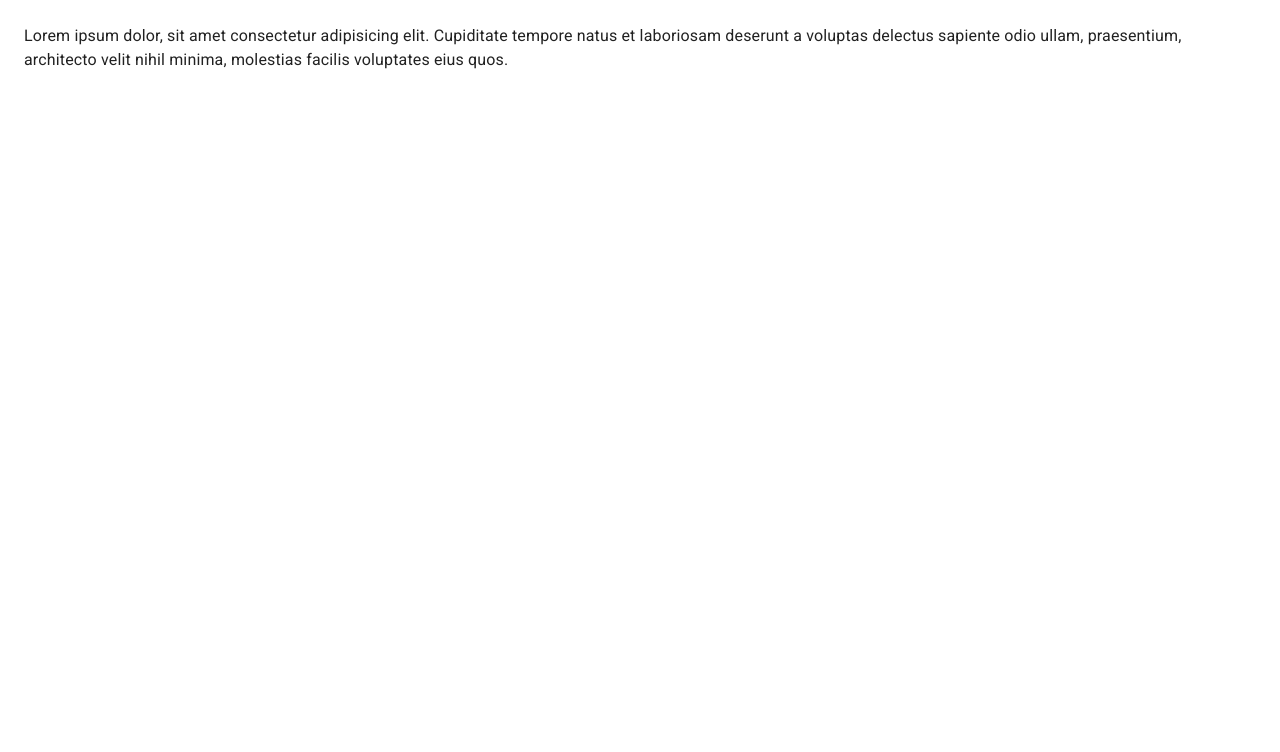
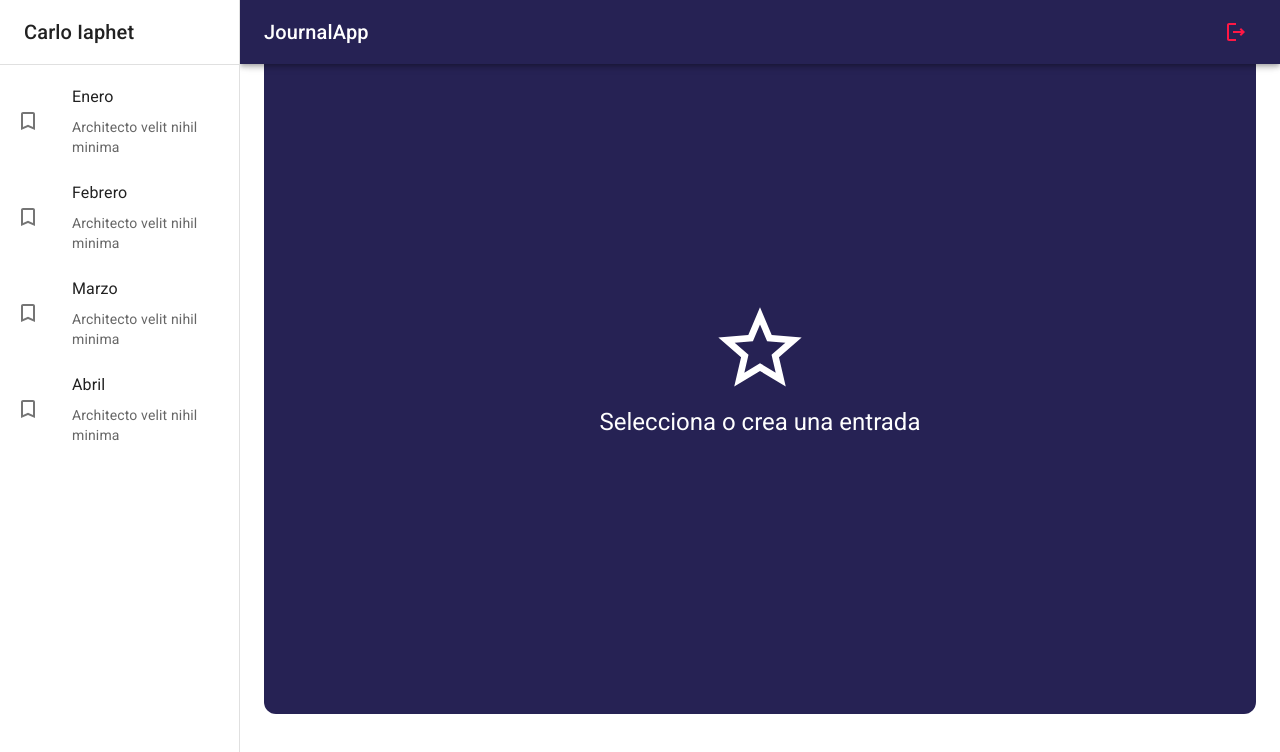
Before and after one commit to Werewolf1200/journal-app, a React (Vite) app: page / in a window 1280 px wide. Shown: the top 752 px of the page. Built offline with nearby package versions, Linux system fonts and the light colour scheme.

Commit message:
NavBar, SideBar y NothingSelectedView

```diff
--- /dev/null
+++ b/src/journal/components/NavBar.jsx
@@ -0,0 +1,33 @@
+import { LogoutOutlined, MenuOutlined } from "@mui/icons-material"
+import { AppBar, Grid, IconButton, Toolbar, Typography } from "@mui/material"
+
+
+export const NavBar = ({ drawerWidth = 240 }) => {
+    return (
+        <AppBar
+            position="fixed"
+            sx={{
+                width: { sm: `calc(100% - ${drawerWidth}px)` },
+                ml: { sm: `${ drawerWidth }px`}
+            }}
+        >
+            <Toolbar>
+                <IconButton
+                    color="inherit"
+                    edge="start"
+                    sx={{ mr: 2, display: { sm: 'none' } }}
+                >
+                    <MenuOutlined />
+                </IconButton>
+
+                <Grid container direction='row' justifyContent='space-between' alignItems='center'>
+                    <Typography variant="h6" noWrap component='div'>JournalApp</Typography>
+
+                    <IconButton color='error'>
+                        <LogoutOutlined />
+                    </IconButton>
+                </Grid>
+            </Toolbar>
+        </AppBar>
+  )
+}
--- /dev/null
+++ b/src/journal/components/SideBar.jsx
@@ -0,0 +1,49 @@
+import { TurnedInNot } from "@mui/icons-material"
+import { Box, Divider, Drawer, Grid, IconButton, List, ListItem, ListItemButton, ListItemIcon, ListItemText, Toolbar, Typography } from "@mui/material"
+
+export const SideBar = ({ drawerWidth = 240 }) => {
+    return (
+        <Box
+            component='nav'
+            sx={{ width: { sm: drawerWidth }, flexShrink: { sm: 0 } }}
+        >
+            <Drawer
+                variant="permanent"
+                open
+                sx={{
+                    display: { xs: 'block' },
+                    '& .MuiDrawer-paper': { boxSizing: 'border-box', width: drawerWidth }
+                }}
+            >
+                <Toolbar>
+                    <Typography variant="h6" noWrap component='div'>
+                        Carlo Iaphet
+                    </Typography>
+                </Toolbar>
+
+                <Divider />
+
+                <List>
+                    {
+                        ['Enero', 'Febrero', 'Marzo', 'Abril'].map(text => (
+                            <ListItem key={text} disablePadding>
+                                <ListItemButton>
+                                    <ListItemIcon>
+                                        <TurnedInNot />
+                                    </ListItemIcon>
+                                    <Grid container>
+                                        <ListItemText primary={ text } />
+                                        <ListItemText secondary={ 'Architecto velit nihil minima' } />
+
+                                    </Grid>
+                                </ListItemButton>
+
+                            </ListItem>
+                        ))
+                    }
+                </List>
+            </Drawer>
+
+        </Box>
+  )
+}
--- a/src/journal/layout/JournalLayout.jsx
+++ b/src/journal/layout/JournalLayout.jsx
@@ -1,13 +1,22 @@
 import { Box } from "@mui/material";
+import { NavBar } from "../components/NavBar";
+import { SideBar } from "../components/SideBar";
+
+const drawerWidth = 240;
 
 export const JournalLayout = ({children}) => {
   return (
-      <Box sx={{ display: 'flex'}}>
+      <Box sx={{ display: 'flex' }}>
+
+          <NavBar drawerWidth={drawerWidth} />
+
+          <SideBar drawerWidth={drawerWidth} />
 
           <Box
               component='main'
               sx={{ flexGrow: 1, p:3 }}
           >
+
 
               {children}
 
--- a/src/journal/pages/JournalPage.jsx
+++ b/src/journal/pages/JournalPage.jsx
@@ -1,11 +1,11 @@
-import { Typography } from "@mui/material";
+import { NothingSelectedView } from "../views/NothingSelectedView";
 import { JournalLayout } from "../layout/JournalLayout";
 
 export const JournalPage = () => {
   return (
     <JournalLayout>
 
-      <Typography>Lorem ipsum dolor, sit amet consectetur adipisicing elit. Cupiditate tempore natus et laboriosam deserunt a voluptas delectus sapiente odio ullam, praesentium, architecto velit nihil minima, molestias facilis voluptates eius quos.</Typography>
+      <NothingSelectedView />
 
     </JournalLayout>
   )
--- /dev/null
+++ b/src/journal/views/NothingSelectedView.jsx
@@ -0,0 +1,23 @@
+import { StarOutline } from '@mui/icons-material';
+import { Grid, Typography } from '@mui/material';
+
+export const NothingSelectedView = () => {
+  return (
+    <Grid
+      container
+      spacing={0}
+      direction="column"
+      alignItems="center"
+      justifyContent="center"
+      sx={{ minHeight: 'calc(100vh - 110px)', backgroundColor: 'primary.main', borderRadius: 3 }}
+      >
+          <Grid item xs={12}>
+              <StarOutline sx={{ fontSize: 100, color: 'white'}} />
+          </Grid>
+          <Grid item xs={12}>
+              <Typography color="white" variant='h5'>Selecciona o crea una entrada</Typography>
+          </Grid>
+
+      </Grid>
+  )
+}
```
